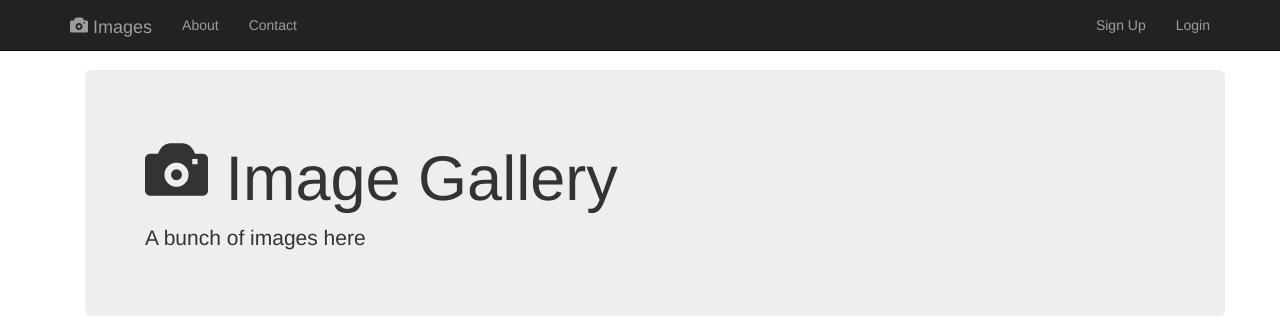
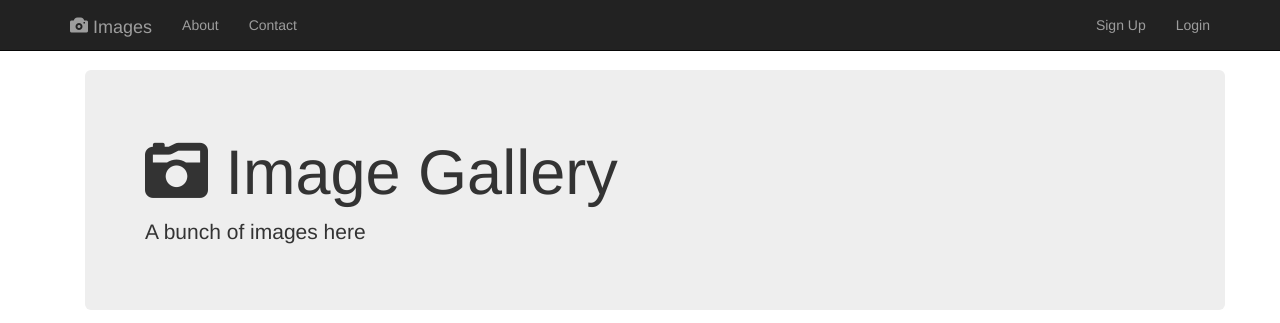
Before and after one commit to Maddie02/Web-Development, a plain HTML site: page 05.Bootstrap/gallery.html in a window 1280 px wide. Shown: the top 323 px of the page. Drawn offline with nearby package versions, Linux system fonts and the light colour scheme.

Commit message:
Add script for font awesome

```diff
--- a/05.Bootstrap/gallery.html
+++ b/05.Bootstrap/gallery.html
@@ -5,6 +5,7 @@
     <title>Image Gallery</title>
     <link rel="stylesheet" href="https://maxcdn.bootstrapcdn.com/bootstrap/3.3.7/css/bootstrap.min.css" integrity="sha384-BVYiiSIFeK1dGmJRAkycuHAHRg32OmUcww7on3RYdg4Va+PmSTsz/K68vbdEjh4u" crossorigin="anonymous">
     <link rel="stylesheet" href="gallery.css">
+    <script src="https://kit.fontawesome.com/27610e4d72.js" crossorigin="anonymous"></script>
 </head>
 <body>
     <nav class="navbar navbar-inverse navbar-fixed-top">
@@ -34,7 +35,7 @@
 
     <div class="container">
         <div class="jumbotron">
-            <h1><span class="glyphicon glyphicon-camera" aria-hidden="true"></span> Image Gallery</h1>
+            <h1><i class="fas fa-camera-retro"></i> Image Gallery</h1>
             <p>A bunch of images here</p>
         </div>
         <div class="row">
```
